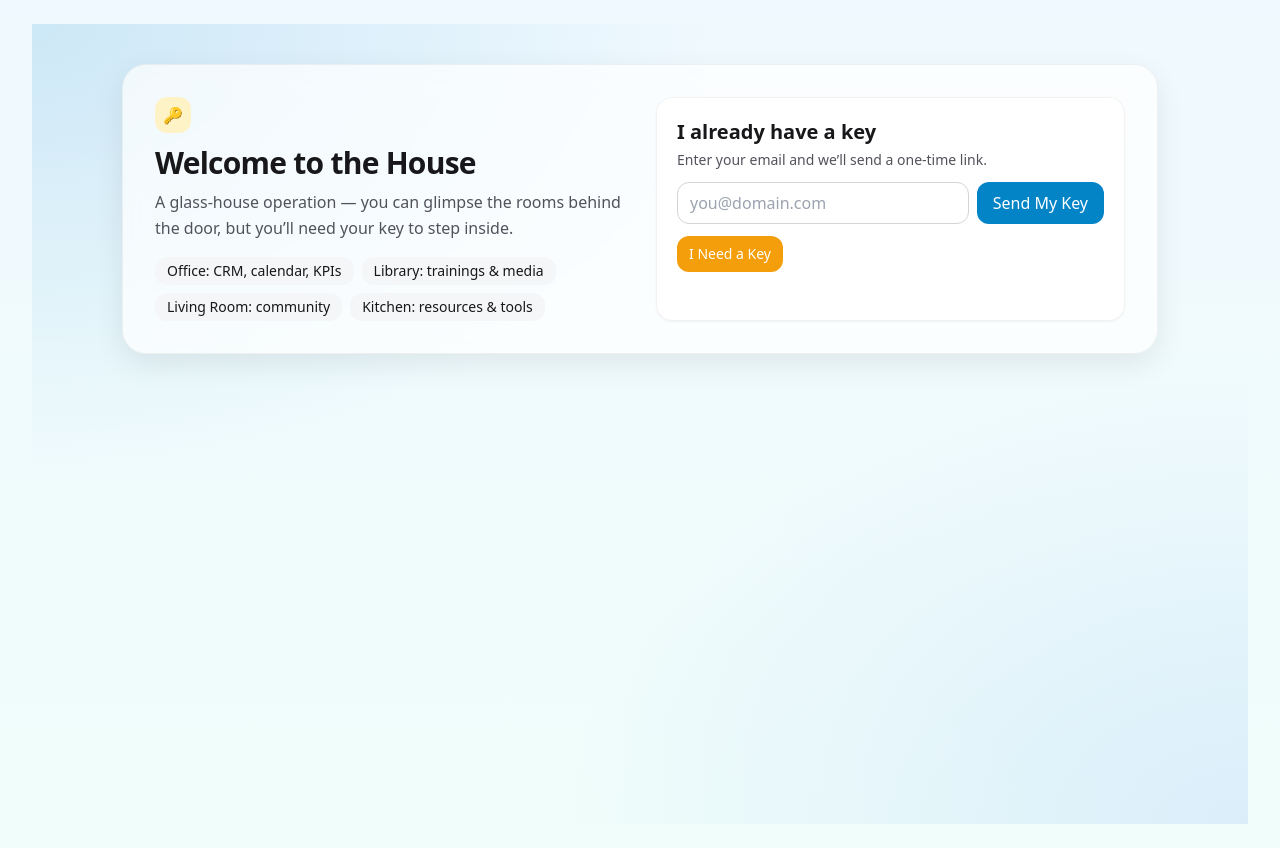
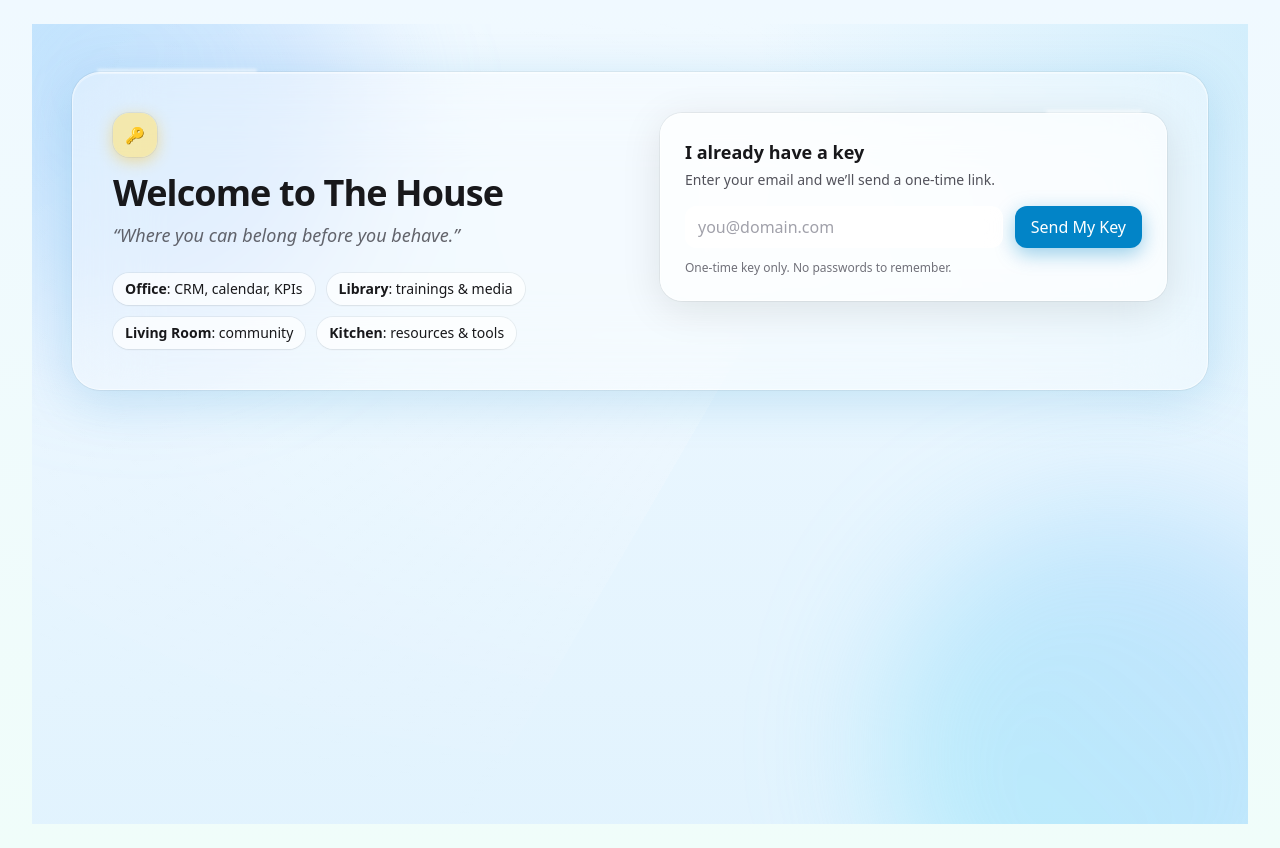
Before and after one commit to talormayde/Freedomfamily, a Next.js app: page / in a window 1280 px wide. Built offline with nearby package versions, Linux system fonts and the light colour scheme.

Commit message:
Update page.tsx

```diff
--- a/app/page.tsx
+++ b/app/page.tsx
@@ -7,9 +7,10 @@ import { supabaseBrowser } from '@/lib/supabase-browser';
 
 export default function HomePage() {
   const supa = supabaseBrowser();
+
   const [authed, setAuthed] = useState<boolean | null>(null);
+  const [email, setEmail] = useState('');
   const [busy, setBusy] = useState(false);
-  const [email, setEmail] = useState('');
   const [sent, setSent] = useState(false);
   const [err, setErr] = useState<string | null>(null);
 
@@ -27,100 +28,122 @@ export default function HomePage() {
 
   async function sendMagicLink(e: React.FormEvent) {
     e.preventDefault();
-    setBusy(true); setErr(null);
+    setBusy(true);
+    setErr(null);
+
     const redirect =
       (process.env.NEXT_PUBLIC_SITE_URL || window.location.origin) + '/auth/callback';
+
     const { error } = await supa.auth.signInWithOtp({
       email,
-      options: { emailRedirectTo: redirect }, // plain https URL; no custom scheme => no “open in app” prompt
+      options: { emailRedirectTo: redirect }, // simple https redirect; no native “open in app” prompt
     });
+
     setBusy(false);
     if (error) return setErr(error.message);
     setSent(true);
   }
 
   return (
-    <div className="min-h-screen w-full bg-[radial-gradient(ellipse_at_top_left,rgba(2,132,199,0.15),transparent_40%),radial-gradient(ellipse_at_bottom_right,rgba(59,130,246,0.12),transparent_40%)] dark:bg-[radial-gradient(ellipse_at_top_left,rgba(2,132,199,0.15),transparent_40%),radial-gradient(ellipse_at_bottom_right,rgba(59,130,246,0.10),transparent_40%)]">
-      <div className="px-4 md:px-6 lg:px-8 max-w-[1100px] mx-auto w-full py-10">
-        {/* Glass hero */}
-        <div className="rounded-3xl border border-black/5 dark:border-white/10 bg-white/70 dark:bg-zinc-900/60 backdrop-blur-md shadow-[0_10px_30px_rgba(0,0,0,0.08)] p-6 sm:p-8">
-          <div className="grid md:grid-cols-2 gap-8">
+    <div className="relative min-h-screen overflow-hidden bg-[radial-gradient(60rem_40rem_at_-20%_-10%,rgba(59,130,246,0.18),transparent_50%),radial-gradient(70rem_50rem_at_110%_0%,rgba(14,165,233,0.16),transparent_55%),linear-gradient(to_bottom,rgba(240,249,255,1),rgba(224,242,254,0.9))] dark:bg-[radial-gradient(60rem_40rem_at_-20%_-10%,rgba(59,130,246,0.10),transparent_50%),radial-gradient(70rem_50rem_at_110%_0%,rgba(14,165,233,0.10),transparent_55%),linear-gradient(to_bottom,rgba(15,23,42,1),rgba(9,9,11,1))]">
+      {/* Decorative liquid-glass blobs (subtle, layered depth) */}
+      <div className="pointer-events-none absolute -top-32 -left-28 h-[28rem] w-[28rem] rounded-full bg-gradient-to-br from-sky-300/40 to-indigo-300/30 blur-3xl" />
+      <div className="pointer-events-none absolute -bottom-40 -right-28 h-[30rem] w-[30rem] rounded-full bg-gradient-to-tr from-cyan-300/35 to-blue-400/25 blur-3xl" />
+      <div className="pointer-events-none absolute inset-0 [mask-image:radial-gradient(80%_60%_at_50%_40%,black,transparent)] bg-[conic-gradient(from_210deg_at_70%_10%,rgba(255,255,255,0.25),rgba(255,255,255,0)_30%)]" />
+
+      <div className="relative mx-auto w-full max-w-[1200px] px-4 sm:px-6 lg:px-8 py-12">
+        {/* “Liquid glass” hero panel */}
+        <div className="relative grid gap-8 rounded-[28px] border border-white/50 dark:border-white/10 bg-white/35 dark:bg-white/10 backdrop-blur-2xl shadow-[0_10px_50px_rgba(2,132,199,0.18)] ring-1 ring-black/5 p-6 sm:p-10">
+          {/* glossy highlight strip (top-left) */}
+          <div className="pointer-events-none absolute -top-1 left-6 h-[3px] w-40 rounded-full bg-white/60 blur-[1.5px]" />
+          {/* faint inner shadow for depth */}
+          <div className="pointer-events-none absolute inset-0 rounded-[28px] shadow-[inset_0_1px_0_0_rgba(255,255,255,0.35)]" />
+
+          <div className="grid md:grid-cols-2 gap-10 items-start">
             <div>
-              <div className="inline-flex h-9 w-9 items-center justify-center rounded-xl bg-amber-100 text-amber-700">🔑</div>
-              <h1 className="mt-3 text-3xl font-bold tracking-tight">Welcome to the House</h1>
-              <p className="mt-2 text-zinc-600 dark:text-zinc-400">
-                A glass-house operation — you can glimpse the rooms behind the door,
-                but you’ll need your key to step inside.
+              <div className="inline-flex h-11 w-11 items-center justify-center rounded-2xl bg-amber-200/70 text-amber-800 shadow-[0_4px_16px_rgba(251,191,36,0.45)] ring-1 ring-black/5">
+                🔑
+              </div>
+
+              <h1 className="mt-4 text-4xl font-extrabold tracking-tight text-zinc-900 dark:text-white">
+                Welcome to The House
+              </h1>
+              <p className="mt-2 text-lg text-zinc-700/80 dark:text-zinc-300/90 italic">
+                “Where you can belong before you behave.”
               </p>
 
-              {/* Always-visible “room” chips (just descriptors) */}
-              <div className="mt-4 flex flex-wrap gap-2 text-sm">
-                <span className="rounded-xl bg-zinc-100/80 dark:bg-zinc-800/70 px-3 py-1">
-                  <span className="font-medium">Office:</span> CRM, calendar, KPIs
+              {/* always-visible descriptors (no navigation until authed) */}
+              <div className="mt-6 flex flex-wrap gap-3 text-sm">
+                <span className="rounded-2xl bg-white/70 dark:bg-white/10 px-3 py-1.5 ring-1 ring-black/5 dark:ring-white/10 shadow-sm">
+                  <span className="font-semibold">Office</span>: CRM, calendar, KPIs
                 </span>
-                <span className="rounded-xl bg-zinc-100/80 dark:bg-zinc-800/70 px-3 py-1">
-                  <span className="font-medium">Library:</span> trainings &amp; media
+                <span className="rounded-2xl bg-white/70 dark:bg-white/10 px-3 py-1.5 ring-1 ring-black/5 dark:ring-white/10 shadow-sm">
+                  <span className="font-semibold">Library</span>: trainings &amp; media
                 </span>
-                <span className="rounded-xl bg-zinc-100/80 dark:bg-zinc-800/70 px-3 py-1">
-                  <span className="font-medium">Living Room:</span> community
+                <span className="rounded-2xl bg-white/70 dark:bg-white/10 px-3 py-1.5 ring-1 ring-black/5 dark:ring-white/10 shadow-sm">
+                  <span className="font-semibold">Living Room</span>: community
                 </span>
-                <span className="rounded-xl bg-zinc-100/80 dark:bg-zinc-800/70 px-3 py-1">
-                  <span className="font-medium">Kitchen:</span> resources &amp; tools
+                <span className="rounded-2xl bg-white/70 dark:bg-white/10 px-3 py-1.5 ring-1 ring-black/5 dark:ring-white/10 shadow-sm">
+                  <span className="font-semibold">Kitchen</span>: resources &amp; tools
                 </span>
               </div>
             </div>
 
-            {/* Magic-link card */}
-            <div className="rounded-2xl border border-black/5 dark:border-white/10 bg-white/80 dark:bg-zinc-950/60 backdrop-blur p-4 sm:p-5 shadow-sm">
-              <h3 className="font-semibold">I already have a key</h3>
+            {/* Magic-link card (glass on glass) */}
+            <div className="relative rounded-[22px] border border-white/60 dark:border-white/10 bg-white/60 dark:bg-white/5 backdrop-blur-xl shadow-[0_8px_40px_rgba(0,0,0,0.10)] ring-1 ring-black/5 p-5 sm:p-6">
+              {/* “reflection” streak */}
+              <div className="pointer-events-none absolute -top-1 right-6 h-[3px] w-24 rounded-full bg-white/60 blur-[1.5px]" />
+
+              <h3 className="text-lg font-semibold text-zinc-900 dark:text-white">
+                I already have a key
+              </h3>
               <p className="mt-1 text-sm text-zinc-600 dark:text-zinc-400">
                 Enter your email and we’ll send a one-time link.
               </p>
 
               {sent ? (
-                <div className="mt-3 text-sm rounded-xl border border-zinc-200 dark:border-zinc-800 p-3">
+                <div className="mt-4 rounded-xl border border-white/70 dark:border-white/10 bg-white/70 dark:bg-white/5 p-3 text-sm text-zinc-700 dark:text-zinc-300 shadow-inner">
                   ✅ Link sent. Check your inbox on this device and tap it to finish signing in.
                 </div>
               ) : (
-                <form onSubmit={sendMagicLink} className="mt-3 grid gap-2 sm:grid-cols-[1fr_auto]">
+                <form onSubmit={sendMagicLink} className="mt-4 grid gap-3 sm:grid-cols-[1fr_auto]">
                   <input
                     type="email"
                     required
-                    placeholder="you@domain.com"
                     value={email}
                     onChange={(e) => setEmail(e.target.value)}
-                    className="rounded-xl border border-zinc-300 dark:border-zinc-700 bg-white dark:bg-zinc-900 px-3 py-2"
+                    placeholder="you@domain.com"
+                    className="rounded-xl border border-white/70 dark:border-white/10 bg-white/80 dark:bg-white/10 px-3 py-2 text-zinc-900 dark:text-white placeholder-zinc-400 backdrop-blur focus:outline-none focus:ring-2 focus:ring-sky-400/60"
                   />
                   <button
                     type="submit"
                     disabled={busy}
-                    className="rounded-xl bg-sky-600 text-white px-4 py-2 hover:bg-sky-700 disabled:opacity-60"
+                    className="rounded-xl bg-sky-600 text-white px-4 py-2 shadow-[0_6px_20px_rgba(2,132,199,0.4)] hover:bg-sky-700 disabled:opacity-60"
                   >
                     {busy ? 'Sending…' : 'Send My Key'}
                   </button>
                 </form>
               )}
 
-              {err && <div className="mt-2 text-sm text-red-600">{err}</div>}
+              {err && (
+                <div className="mt-2 text-sm text-red-600 bg-white/70 dark:bg-white/10 rounded-xl p-2 border border-red-300/50 dark:border-red-400/20">
+                  {err}
+                </div>
+              )}
 
-              <div className="mt-3">
-                <Link
-                  href="/request-access"
-                  className="inline-flex items-center gap-2 rounded-xl bg-amber-500 text-white px-3 py-2 hover:bg-amber-600 text-sm"
-                >
-                  I Need a Key
-                </Link>
-              </div>
+              <p className="mt-3 text-xs text-zinc-500 dark:text-zinc-400">
+                One-time key only. No passwords to remember.
+              </p>
             </div>
           </div>
         </div>
 
-        {/* Big room cards — visible only when authenticated */}
+        {/* Big room cards — ONLY when authenticated */}
         {authed ? (
-          <div className="mt-6 grid sm:grid-cols-2 gap-4">
+          <div className="mt-8 grid sm:grid-cols-2 gap-5">
             <RoomCard title="Office" desc="CRM, Calendar, KPIs" href="/office" />
             <RoomCard title="Library" desc="Trainings & Media" href="/library" />
-            <RoomCard title="Living Room" desc="Community" href="/living-room" />
+            <RoomCard title="Living Room" desc="Community" href="/living" />
             <RoomCard title="Kitchen" desc="Resources & Tools" href="/kitchen" />
           </div>
         ) : null}
@@ -133,10 +156,17 @@ function RoomCard({ title, desc, href }: { title: string; desc: string; href: st
   return (
     <Link
       href={href}
-      className="block rounded-2xl bg-white/80 dark:bg-zinc-900/70 p-4 shadow-sm hover:shadow-md border border-black/5 dark:border-white/10 backdrop-blur"
+      className="group block rounded-[22px] border border-white/60 dark:border-white/10 bg-white/60 dark:bg-white/5 backdrop-blur-xl p-5 ring-1 ring-black/5 shadow-[0_12px_50px_rgba(0,0,0,0.10)] hover:shadow-[0_18px_70px_rgba(0,0,0,0.14)] transition-shadow"
     >
-      <div className="font-medium">{title}</div>
-      <div className="text-sm text-zinc-600 dark:text-zinc-400">{desc}</div>
+      <div className="flex items-center justify-between">
+        <div>
+          <div className="text-lg font-semibold text-zinc-900 dark:text-white">{title}</div>
+          <div className="text-sm text-zinc-600 dark:text-zinc-400">{desc}</div>
+        </div>
+        <div className="ml-4 h-9 w-9 grid place-items-center rounded-xl bg-white/70 dark:bg-white/10 ring-1 ring-black/5 text-zinc-700 dark:text-zinc-200 group-hover:translate-x-0.5 group-hover:-translate-y-0.5 transition-transform">
+          →
+        </div>
+      </div>
     </Link>
   );
 }
```
